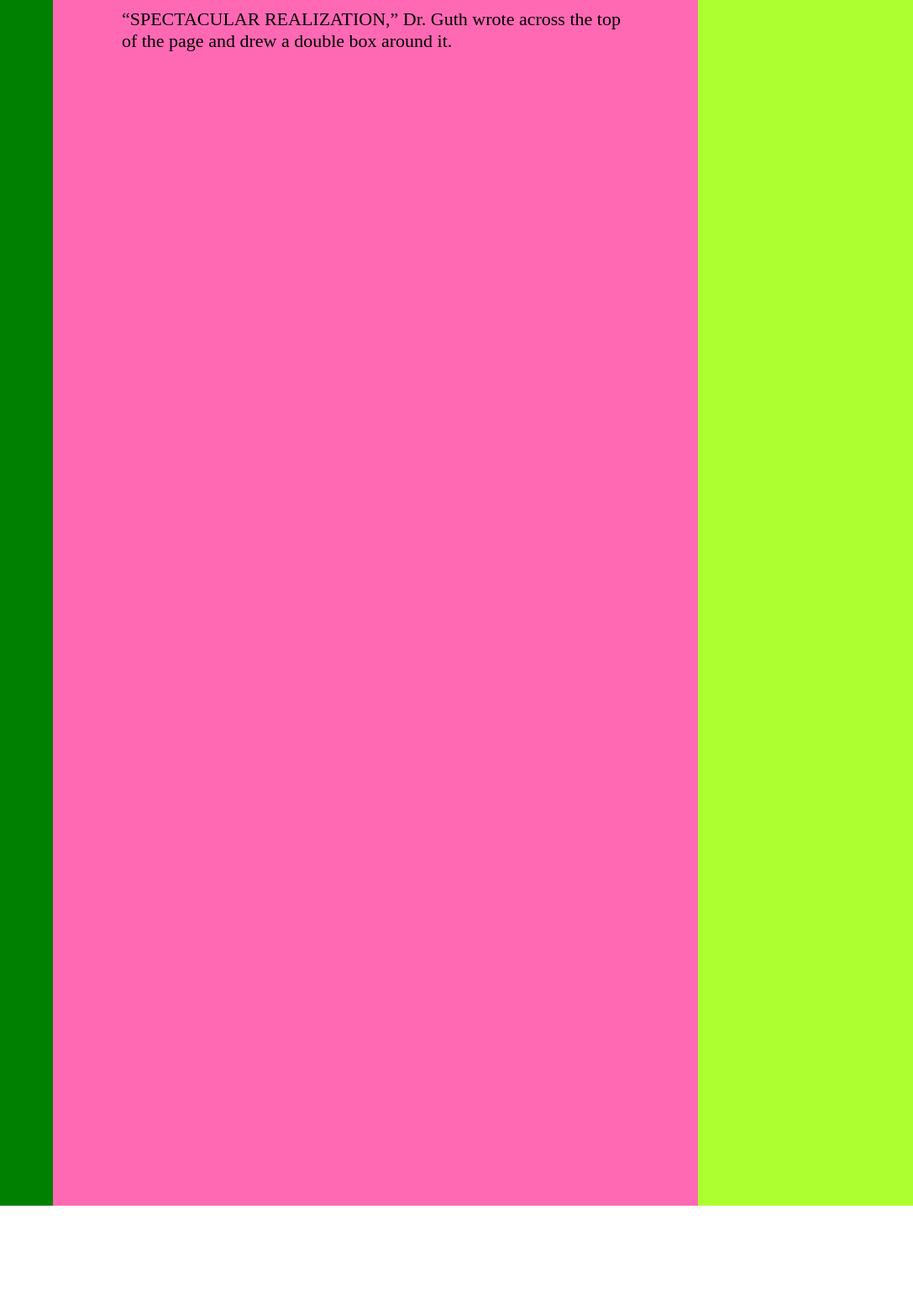
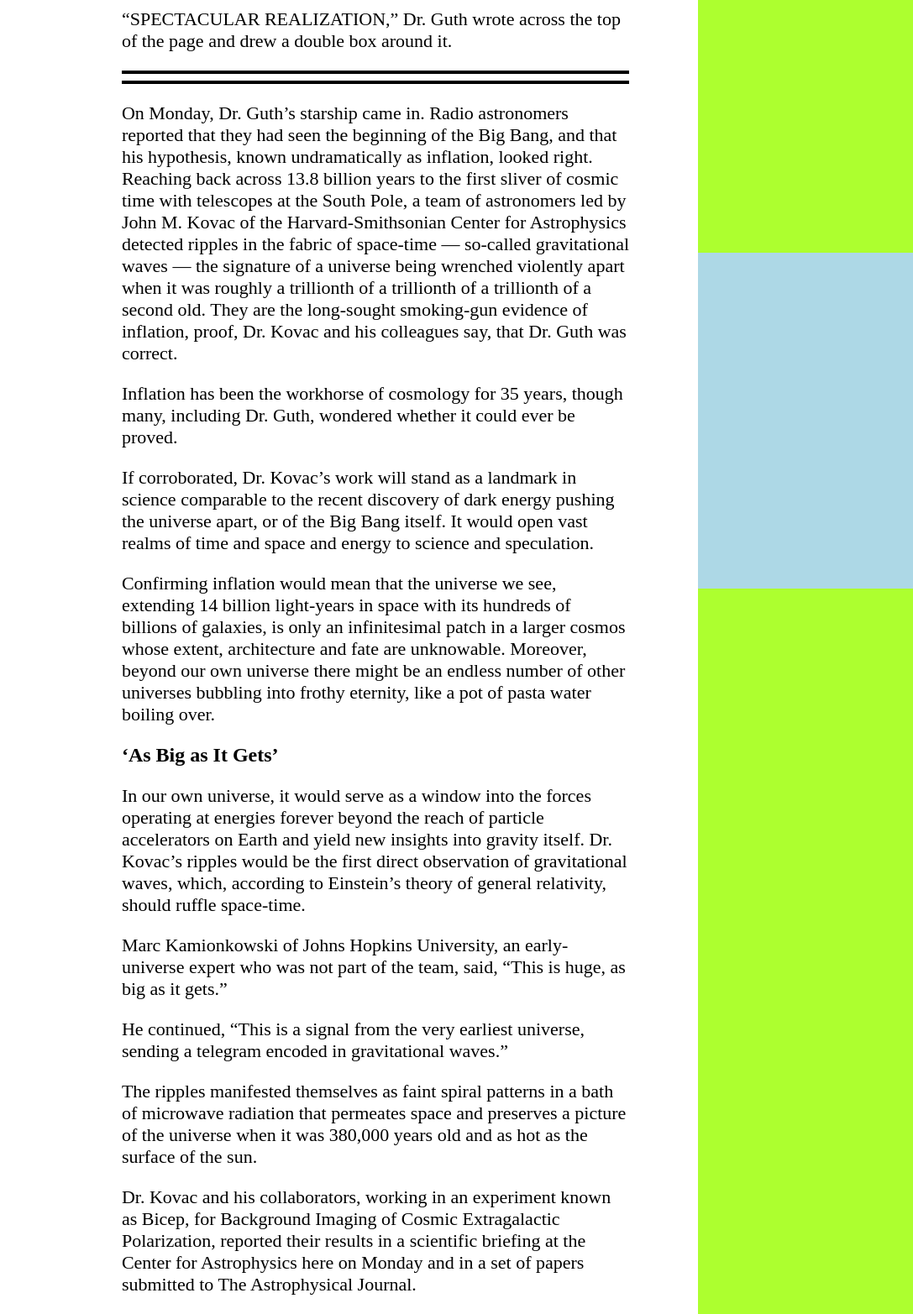
Before and after one commit to ioanniskousis/positioning, a plain HTML site: page index.html in a window 1280 px wide. Shown: the part 1440-3005 px from the top of the page at 84% size, without its empty margins (193-1280 px from the left). Before the commit the page ends 2876 px from the top, so only its background shows below. Drawn offline with Linux system fonts and the light colour scheme.

Commit message:
added article text and pickers layout

```diff
--- a/index.html
+++ b/index.html
@@ -57,12 +57,45 @@
                         <p class="">He was trying to understand why there was no trace of some exotic particles that should have been created in the Big Bang. Instead he discovered what might have made the universe bang to begin with. A potential hitch in the presumed course of cosmic evolution could have infused space itself with a special energy that exerted a repulsive force, causing the universe to swell faster than the speed of light for a prodigiously violent instant.</p>
                         <p class="">If true, the rapid engorgement would solve paradoxes like why the heavens look uniform from pole to pole and not like a jagged, warped mess. The enormous ballooning would iron out all the wrinkles and irregularities. Those particles were not missing, but would be diluted beyond detection, like spit in the ocean.</p>
                         <p class="">“SPECTACULAR REALIZATION,” Dr. Guth wrote across the top of the page and drew a double box around it.</p>
+                        <hr>
+                        <hr>
+
+                        <p>
+                            On Monday, Dr. Guth’s starship came in. Radio astronomers reported that they had seen the beginning of the Big Bang, and that his hypothesis, known undramatically as inflation, looked right.
+
+                            Reaching back across 13.8 billion years to the first sliver of cosmic time with telescopes at the South Pole, a team of astronomers led by John M. Kovac of the Harvard-Smithsonian Center for Astrophysics detected ripples in the fabric of space-time — so-called gravitational waves — the signature of a universe being wrenched violently apart when it was roughly a trillionth of a trillionth of a trillionth of a second old. They are the long-sought smoking-gun evidence of inflation, proof, Dr. Kovac and his colleagues say, that Dr. Guth was correct.
+                        </p>
+                        <p>Inflation has been the workhorse of cosmology for 35 years, though many, including Dr. Guth, wondered whether it could ever be proved.</p>
+                        <p>
+                            If corroborated, Dr. Kovac’s work will stand as a landmark in science comparable to the recent discovery of dark energy pushing the universe apart, or of the Big Bang itself. It would open vast realms of time and space and energy to science and speculation.
+                        </p>
+                        <p>
+                            Confirming inflation would mean that the universe we see, extending 14 billion light-years in space with its hundreds of billions of galaxies, is only an infinitesimal patch in a larger cosmos whose extent, architecture and fate are unknowable. Moreover, beyond our own universe there might be an endless number of other universes bubbling into frothy eternity, like a pot of pasta water boiling over.
+                        </p>
+                        <h2>‘As Big as It Gets’</h2>
+                        <p>
+                            In our own universe, it would serve as a window into the forces operating at energies forever beyond the reach of particle accelerators on Earth and yield new insights into gravity itself. Dr. Kovac’s ripples would be the first direct observation of gravitational waves, which, according to Einstein’s theory of general relativity, should ruffle space-time.
+                        </p>
+                        <p>
+                            Marc Kamionkowski of Johns Hopkins University, an early-universe expert who was not part of the team, said, “This is huge, as big as it gets.”
+                        </p>
+                        <p>
+                            He continued, “This is a signal from the very earliest universe, sending a telegram encoded in gravitational waves.”
+                        </p>
+                        <p>
+                            The ripples manifested themselves as faint spiral patterns in a bath of microwave radiation that permeates space and preserves a picture of the universe when it was 380,000 years old and as hot as the surface of the sun.
+                        </p>
+                        <p>
+                            Dr. Kovac and his collaborators, working in an experiment known as Bicep, for Background Imaging of Cosmic Extragalactic Polarization, reported their results in a scientific briefing at the Center for Astrophysics here on Monday and in a set of papers submitted to The Astrophysical Journal.
+                        </p>
                     </div>
                 </div>
 
             </div>
             <aside class="editorsPick">
+               <div class="editorsPickContent">
 
+               </div>
             </aside>
          </section>
      </main>
--- a/resources/style.css
+++ b/resources/style.css
@@ -3,6 +3,10 @@
 }
 body {
     margin: 0;
+}
+
+hr {
+    border: 2px solid black;
 }
 .bgCenter {
     background-position: center center;
@@ -121,26 +125,22 @@ body {
 
 .articleSection {
     width: 100%;
-    height: 2000px;
-    background-color: gray;
+    /* height: 2000px; */
+    /* background-color: gray; */
     display: flex;
-    padding-top: 40px;
+    padding: 40px 0;
+
 }
 
 
 .articleContent {
     width: 80%;
-    background-color: green;
-}
-
-.editorsPick {
-   width: 20%;
-   background-color: greenyellow;
+    /* background-color: green; */
 }
 
 .articleInnerContent {
      width: 75%;
-     background-color: hotpink;
+     /* background-color: hotpink; */
      height: 100%;
      float: right;
      box-sizing: border-box;
@@ -250,3 +250,16 @@ body {
  .articleBody p {
      font-size: 22px;
  }
+
+ .editorsPick {
+    width: 20%;
+    background-color: greenyellow;
+    display: flex;
+ }
+
+ .editorsPickContent {
+     background-color: lightblue;
+     height: 400px;
+     width: 100%;
+     align-self: center;
+ }
```
